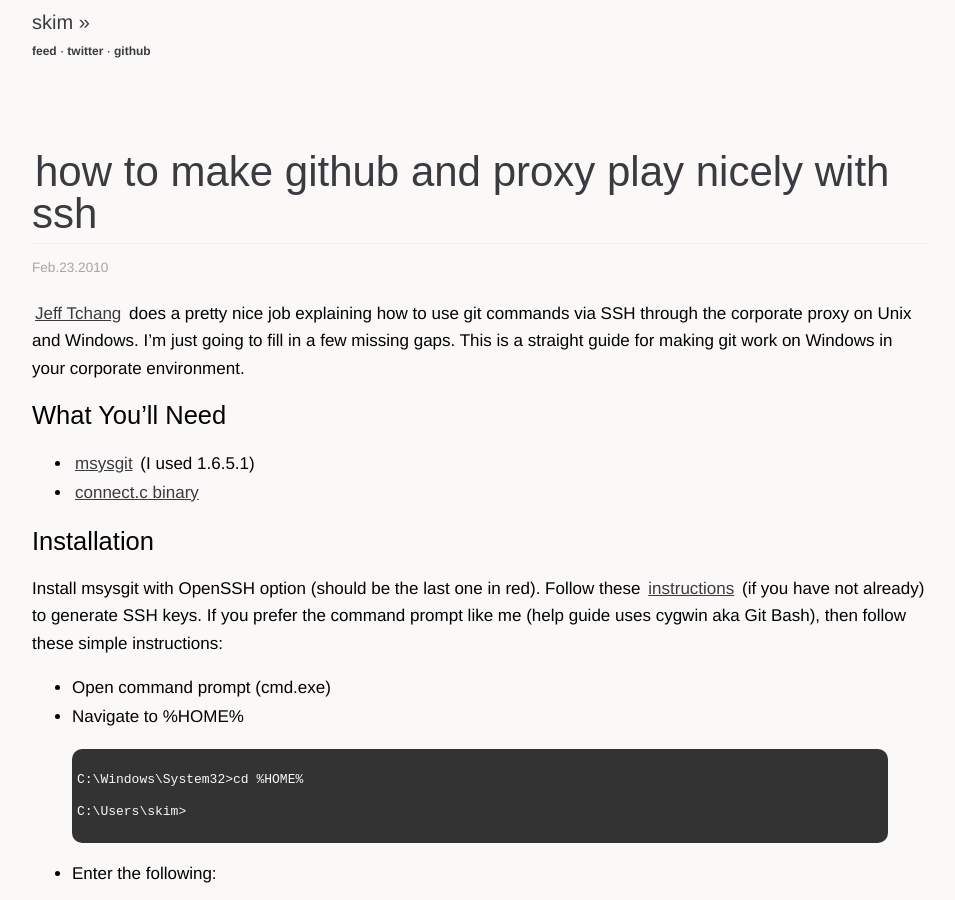
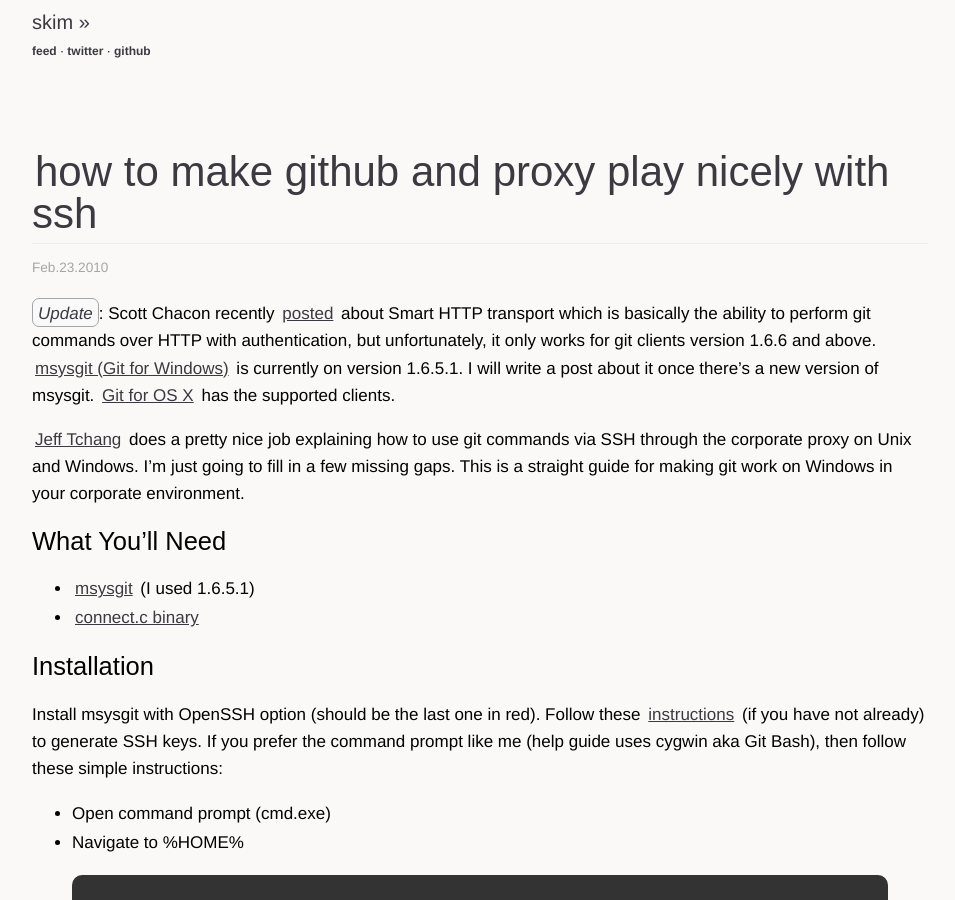
Before and after one commit to sl4m/sl4m.github.com, a Jekyll site: the page built from _posts/2010-02-22-how-to-make-github-and-proxy-play-nicely-with-ssh.markdown, in a window 1280 px wide and 900 px high. Shown: the whole window, without its empty margins (160-1115 px from the left). Built offline with Jekyll 4.4.1, drawn with Linux system fonts in a browser that asks for light colours; comment, search, counter and statistics services are not loaded.

Commit message:
added info about smart HTTP transport

```diff
--- a/_posts/2010-02-22-how-to-make-github-and-proxy-play-nicely-with-ssh.markdown
+++ b/_posts/2010-02-22-how-to-make-github-and-proxy-play-nicely-with-ssh.markdown
@@ -7,6 +7,8 @@
   -- proxy
   -- ssh
 ---
+
+*Update*: Scott Chacon recently [posted](http://progit.org/2010/03/04/smart-http.html) about Smart HTTP transport which is basically the ability to perform git commands over HTTP with authentication, but unfortunately, it only works for git clients version 1.6.6 and above.  [msysgit (Git for Windows)](http://code.google.com/p/msysgit/) is currently on version 1.6.5.1.  I will write a post about it once there's a new version of msysgit.  [Git for OS X](http://code.google.com/p/git-osx-installer/) has the supported clients.
 
 [Jeff Tchang](http://returnbooleantrue.blogspot.com/2009/06/using-github-through-draconian-proxies.html) does a pretty nice job explaining how to use git commands via SSH through the corporate proxy on Unix and Windows.  I'm just going to fill in a few missing gaps.  This is a straight guide for making git work on Windows in your corporate environment.
 
```
